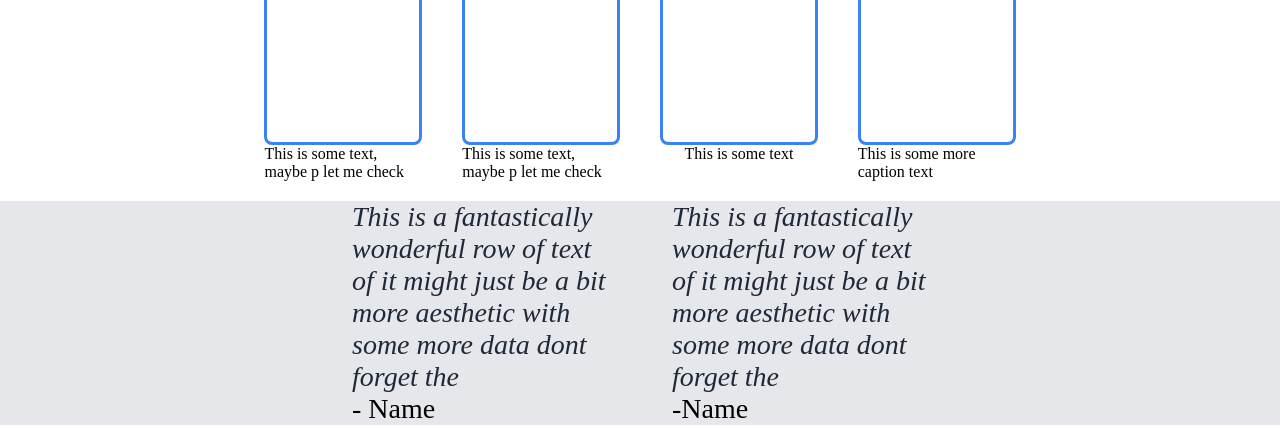
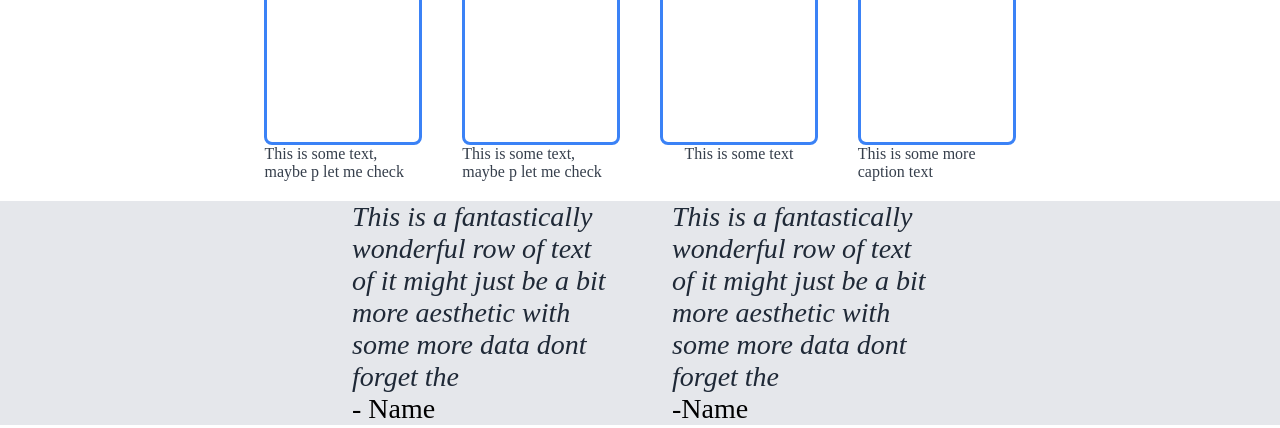
Before and after one commit to hellowesleyr/Sleek-Website-Odin-Project, a plain HTML site: page index.html in a window 1280 px wide. Shown: the part 669-1097 px from the top of the page. Drawn offline with Linux system fonts and the light colour scheme.

Commit message:
Update main.css

```diff
--- a/main.css
+++ b/main.css
@@ -101,6 +101,10 @@ body {
     width: 200px;
     padding: 20px;
 
+}
+
+.caption {
+    color: #363F4C;
 }
 
 .image-frame {
```
